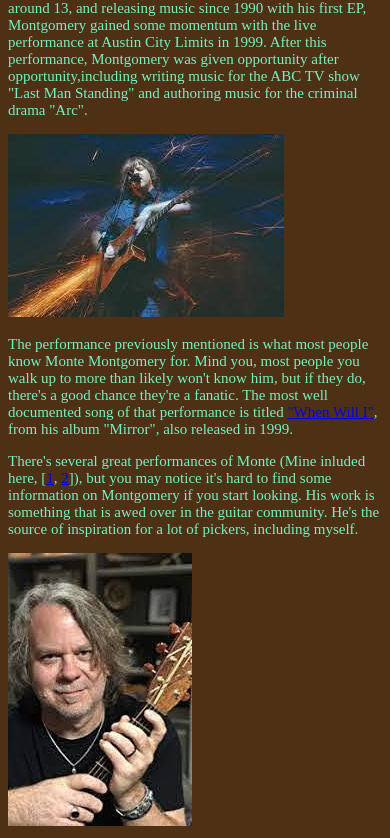
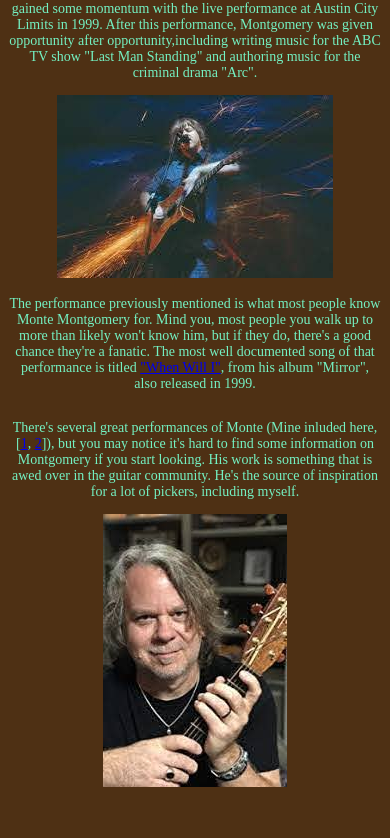
Before and after one commit to LatheWard/index.html, a plain HTML site: page index.html in a window 390 px wide. Shown: the part 995-1833 px from the top of the page. After the commit the page ends 1794 px from the top, so only its background shows below. Drawn offline with Linux system fonts and the light colour scheme.

Commit message:
Set standard ruleset and gave different set in smartphone query

```diff
--- a/index.css
+++ b/index.css
@@ -7,7 +7,7 @@ body {
 }
 
 
-@media (min-width: 600px) {
+
   .container {
     display: flex;
     flex-direction: column;
@@ -39,15 +39,41 @@ body {
     height: auto;
     margin: 0 auto;
   }
+
+  @media screen and (min-width: 600px) {
+
   }
 
-@media (max-width: 450px) {
+@media screen and (max-width: 450px) {
+    .container {
+        display: flex;
+        flex-direction: column;
+        justify-content: center;
+      }
+
+      .item {
+        margin: auto;
+        font-size: 15px;
+      max-width: 700px;
+      text-align: center;
+
+
+      }
+
       .item > p {
-        font-size: 15px
+          font-size: 14px
       }
 
       .item > h1 {
-        font-size: 30px;
+          font-size: 29px;
       }
 
+
+      .img-item {
+        display: flex;
+        max-width: 550px;
+        display: block;
+        height: auto;
+        margin: 0 auto;
       }
+    }
```
Lines whose indentation alone changed are shown as unchanged.
